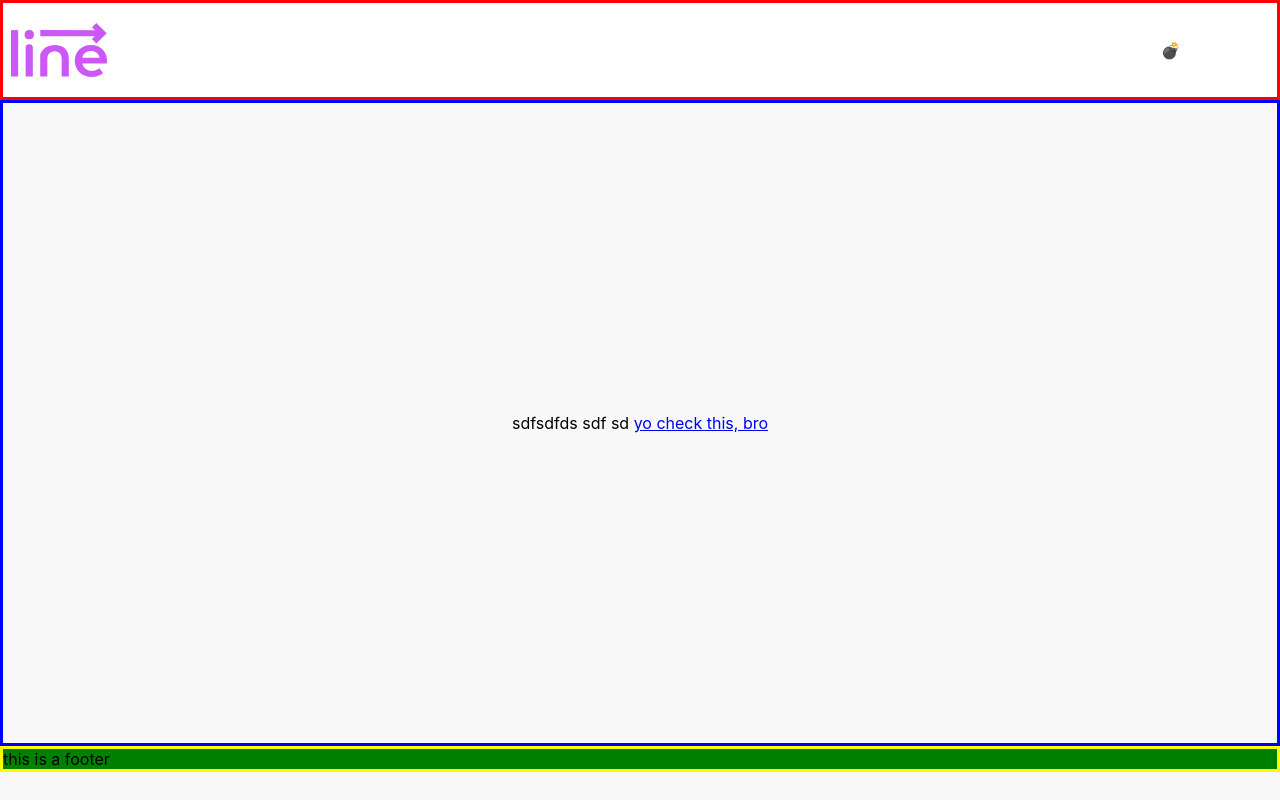
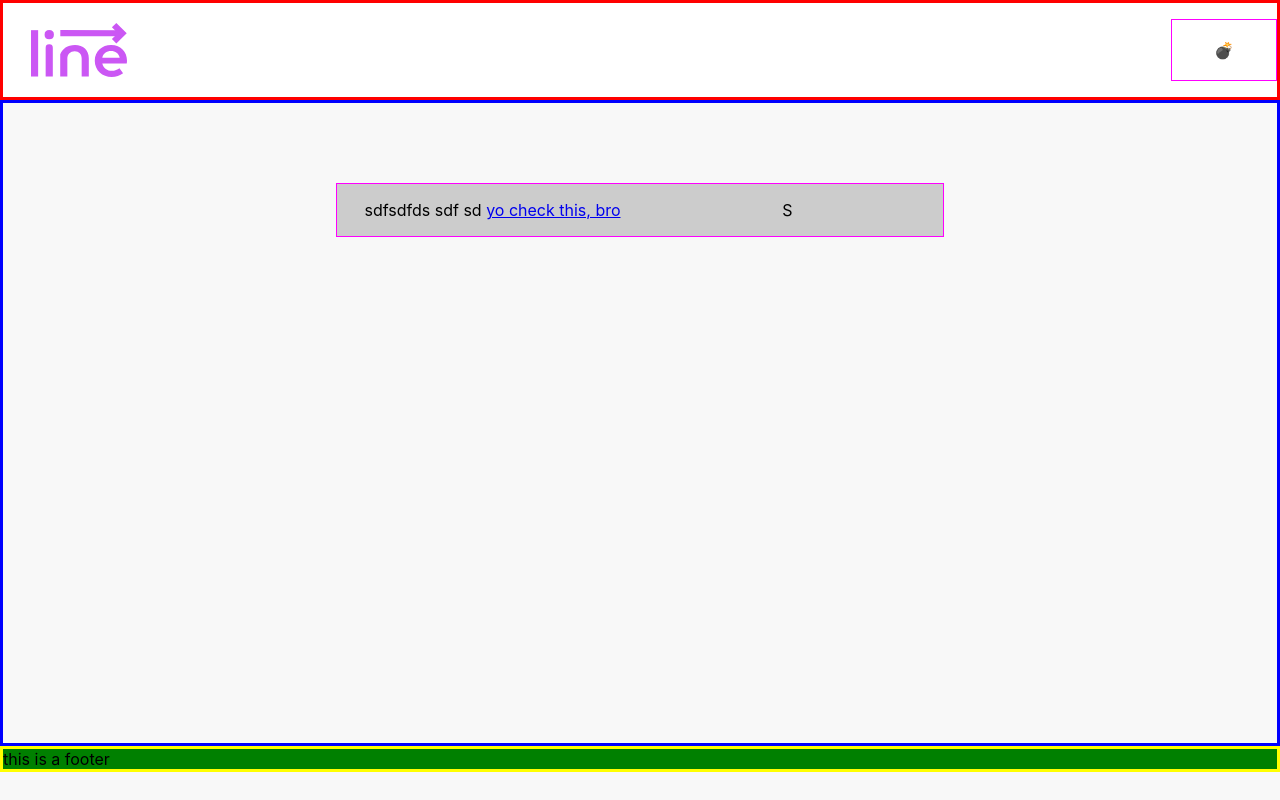
Before and after one commit to skippingline/skippingline.github.io, a React (Create React App) app: page / in a window 1280 px wide. Built offline with nearby package versions, Linux system fonts and the light colour scheme.

Commit message:
bombpositionchanges

```diff
--- a/src/Header.js
+++ b/src/Header.js
@@ -5,7 +5,7 @@ const Header = () => {
     return (
         <header className="row">
             <div className="logoContainer col-xs-6 valign"><img src={Logo} alt="Company Logo" className="logo" /></div>
-            <p className="col-xs-offset-4 col-xs-2  calign">💣</p>
+            <p className="bomb col-xs-offset-4 col-md-offset-5 col-xs-2 col-md-1  calign"><span role="img" aria-label="bomb">💣</span></p>
         </header >);
 }
 
--- a/src/main.scss
+++ b/src/main.scss
@@ -28,18 +28,28 @@ header {
     .logo{
         max-height: 55px;
         max-width: 100%;
+        padding-left: 20px;
     }
 }
 
 main {
     border: 3px solid blue;
     min-height:80vh;
-    display: flex;
-    justify-content: center;
-    align-items: center;
+
 }
 
 footer {
     border: 3px solid yellow;
    background: green;
 }
+
+.searchBar {
+    border: 1px solid magenta;
+    background: #ccc;
+    margin-top: 5em;
+}
+
+.bomb {
+    border: 1px solid magenta;
+    padding-right: -20px;
+}
--- a/src/pages/Home.js
+++ b/src/pages/Home.js
@@ -2,5 +2,21 @@ import React from 'react';
 import { Link } from 'react-router-dom';
 
 
-const Home = () => (<p>sdfsdfds sdf sd <Link to="/xavierspage">yo check this, bro</Link></p>);
+const Home = () => {
+    return (
+        <div className="container">
+            <div className="row center-xs">
+                <div className="col-xs-10 col-md-6 searchBar calign row">
+                    <div className="col-xs-6"><p>sdfsdfds sdf sd <Link to="/xavierspage">yo check this, bro</Link></p>  </div>
+                    <div className="col-xs-6">S</div>
+                </div>
+            </div>
+            <div className="row">
+
+            </div>
+        </div>
+
+    )};
+
+
 export default Home;
```
